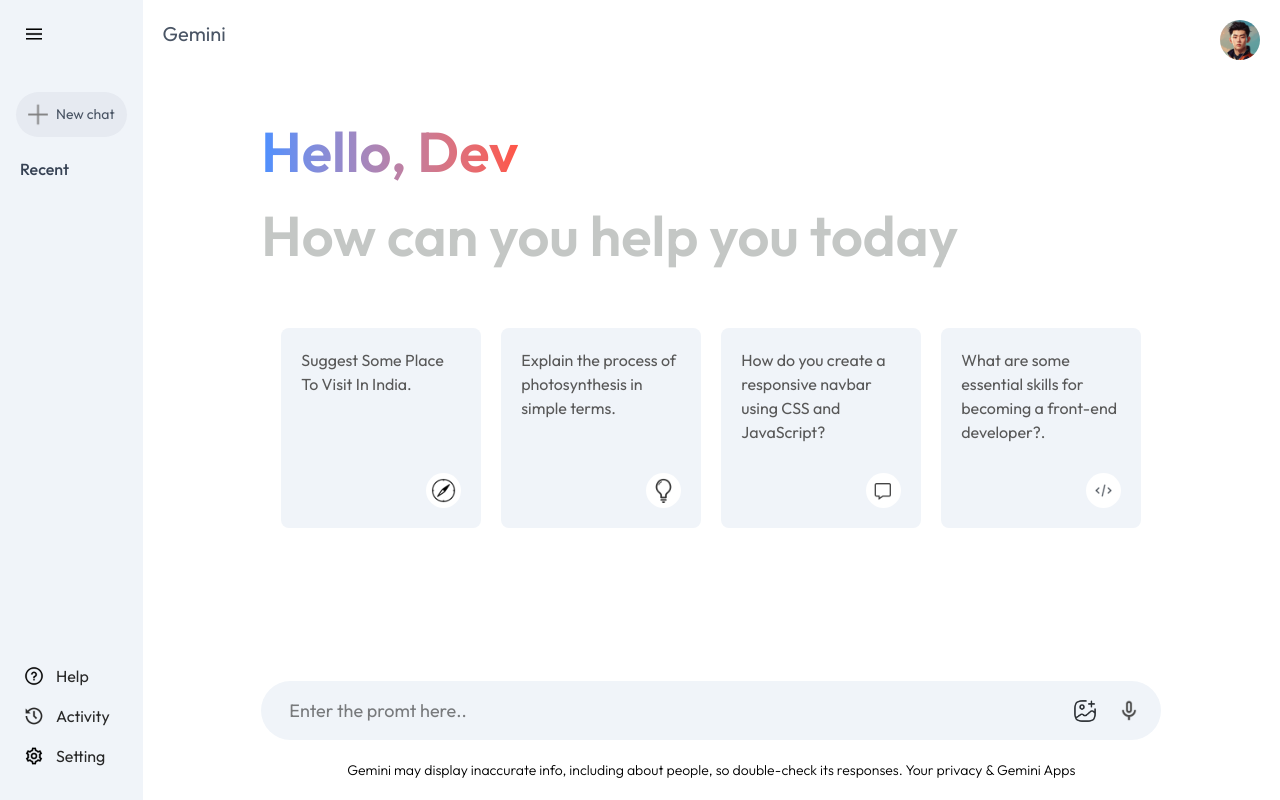
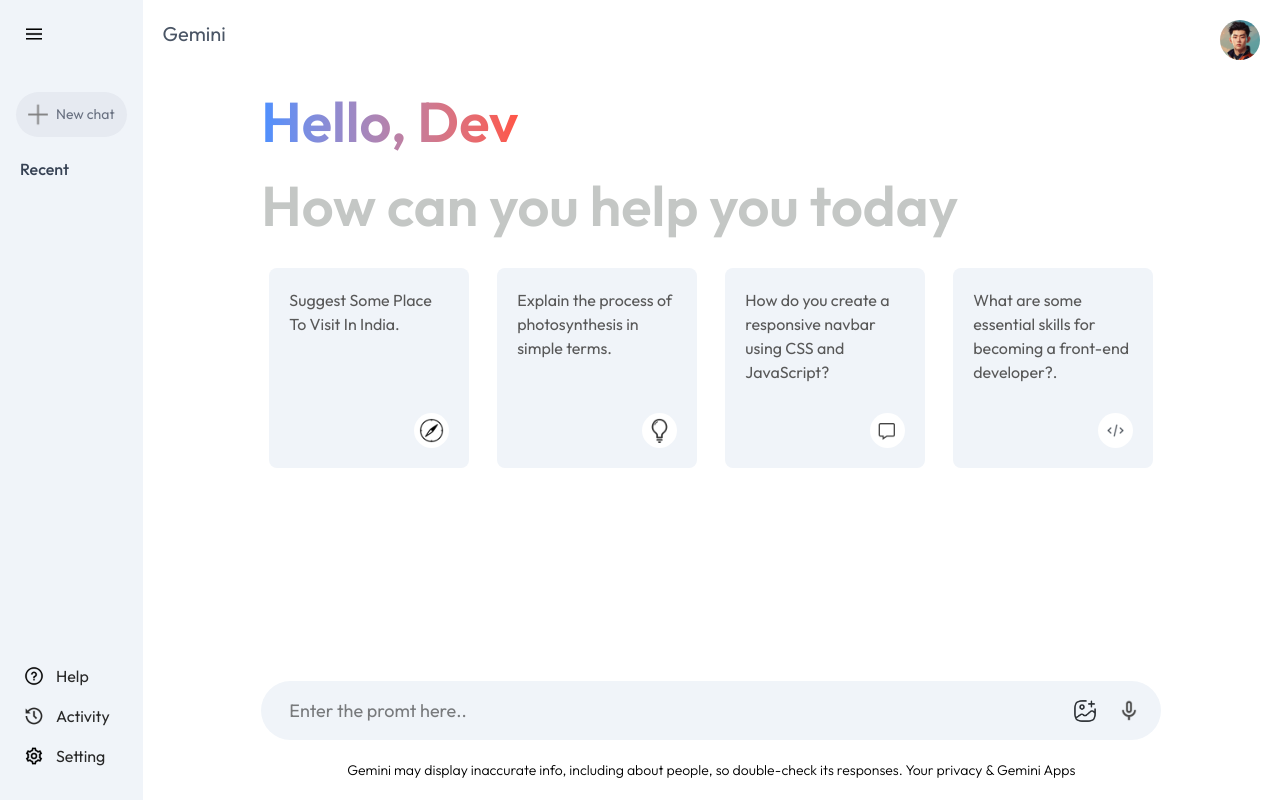
Before and after one commit to manu-sklm/React_Projects, a React (Vite) app in the folder Gemini_Clone/: page / in a window 1280 px wide. Built offline with nearby package versions, Linux system fonts and the light colour scheme.

Commit message:
improved ui

```diff
--- a/Gemini_Clone/package.json
+++ b/Gemini_Clone/package.json
@@ -13,6 +13,7 @@
     "@google/generative-ai": "^0.24.1",
     "@reduxjs/toolkit": "^2.8.2",
     "@tailwindcss/vite": "^4.1.10",
+    "framer-motion": "^12.18.1",
     "react": "^19.1.0",
     "react-dom": "^19.1.0",
     "react-redux": "^9.2.0",
--- a/Gemini_Clone/src/components/Main.jsx
+++ b/Gemini_Clone/src/components/Main.jsx
@@ -3,6 +3,7 @@
 import { setInput } from '../features/chat/chatSlice'
 import {useSelector,useDispatch} from "react-redux"
 import { sendPrompt } from "../features/chat/chatSlice";
+// import { motion, AnimatePresence } from 'framer-motion';
 const Main = () => {
 
 
@@ -10,6 +11,7 @@
     const {input,resultData,showResults,loading} =useSelector((state)=>state.chat);
     const dispatch=useDispatch();
     const [inputLocal,setInputLocal]= useState("");
+
 
 
    const handleCardClick=(promptText)=>{
@@ -39,8 +41,38 @@
       handleSend();
    }
 
+
+// useEffect(() => {
+//   if (!resultData) return;
+
+//   const lines = extractLines(resultData);
+//    console.log("resultData : ",resultData);
+//   console.log("lines :",lines);
+
+//   let index = 0;
+
+//   setDisplayedLines([]); // reset before animating
+
+//   const interval = setInterval(() => {
+//     if (index < lines.length) {
+//       console.log("index :"+ index +"value "+lines[index])
+//       setDisplayedLines((prev) => [...prev, lines[index]]);
+//       console.log("index",index,": ",displayedLines);
+//       index++;
+//     } else {
+//       clearInterval(interval);
+//     }
+//   }, 50);
+
+//   return () => clearInterval(interval);
+// }, [resultData]);
+
+
+
   return (
-    <div className=' flex-1 min-h-screen  white  relative pb-[25vh]'>
+    <div className=' flex-1 h-screen  white  relative '>
+
+    {/* NavBar */}
         <div className='flex justify-between align-center mt-5 px-5'>
                 <p className='text-xl text-gray-600'>Gemini</p>
                 <img src={assets.user_icon} alt="user" className='size-[40px] rounded-full' />
@@ -54,7 +86,7 @@
            {!showResults ?
 
             (<>
-            <div className='my-[50px] font-semibold text-[#c4c7c5] text-[56px]'>
+            <div className='my-[20px] font-semibold text-[#c4c7c5] text-[56px]'>
                <p className=' '>
                   <span className='bg-gradient-to-r from-[#4b90ff] to-[#ff5546] bg-clip-text text-transparent'>
                     Hello, Dev
@@ -64,7 +96,7 @@
 
             </div>
 
-               <div className='flex flex-wrap gap-5 justify-center '>
+               <div className='flex flex-wrap gap-7 justify-center '>
                   <div className="p-5 h-[200px] max-w-[200px] bg-[#f0f4f9] rounded-lg relative cursor-pointer hover:bg-[#dfe4ea] "   onClick={()=>handleCardClick("Suggest Some Place To Visit In India.")}>
                     <p className='text-[#585858]'>Suggest Some Place To Visit In India.</p>
                     <img src={assets.compass_icon} alt="compass"  className='size-[35px] absolute bottom-5  right-5 rounded-full bg-white  p-[5px]  '/>
@@ -91,7 +123,7 @@
 					<div className="px-[5%] max-h-[70vh] overflow-y-scroll scrollbar-hide">
 						<div className="my-[40px] flex items-center gap-[20px]">
 							<img src={assets.user} alt="" className="w-[40px] rounded-full" />
-							<p>{input}</p>
+							<p className='self-end max-w-[80%] bg-[#e8f0fe] px-4 py-2 rounded-tl-sm rounded-tr-full rounded-br-full rounded-bl-full text-[16px] '>{input}</p>
 						</div>
 
 						<div className="flex items-start gap-[20px]">
@@ -103,8 +135,33 @@
 									<hr className="rounded bg-gradient-to-r from-[#b1d5ee] via-[#c953e98a] to-[#9ed7ff] h-[20px] animate-pulse border-none" />
 								</div>
 							) : (
-								<p className="text-[17px] font-light leading-[1.8]" dangerouslySetInnerHTML={{ __html: resultData }}></p>
-							)}
+                  //  <AnimatePresence>
+                  //        <motion.p
+                  //            key={resultData} // to retrigger animation when text changes
+                  //            initial={{ opacity: 0, y: 10 }}
+                  //            animate={{ opacity: 1, y: 0 }}
+                  //            transition={{ duration: 0.4, ease: 'easeOut' }}
+                  //            className="text-[16px] font-light leading-[1.8]"
+                  //            dangerouslySetInnerHTML={{ __html: resultData }}
+                  //       />
+                  // </AnimatePresence>
+
+                               <p
+                                   className={`transition-all duration-500 ease-in-out opacity-0 translate-y-2 ${
+                                    resultData ? 'opacity-100 translate-y-0' : ''
+                                   } text-[16px] font-light leading-[1.8]`}
+                                   dangerouslySetInnerHTML={{ __html: resultData }}
+
+                              ></p>
+
+
+                              // <p className="text-[16px] font-light leading-[1.8]">
+                              //      {displayedLines.map((line, idx) => (
+                              //     <span key={idx} dangerouslySetInnerHTML={{ __html: line + "<br/>" }} />
+                              //     ))}
+                              // </p>
+
+                 )}
 						</div>
 
 					</div>
@@ -113,7 +170,7 @@
 
 
 
-           <div className=' absolute bottom-0 w-full  mx-auto max-w-[900px]  ' >
+           <div className={`absolute bottom-0 w-full  mx-auto max-w-[900px] ${showResults? 'shadow-[0_-50px_10px_-6px_rgba(255,255,255,0.6)]'  :''} `}  >
              <div
                 className='flex items-center justify-between bg-[#f0f4f9] px-5 py-2 rounded-full'
                 >
--- a/Gemini_Clone/src/components/Sidebar.jsx
+++ b/Gemini_Clone/src/components/Sidebar.jsx
@@ -18,13 +18,13 @@
 
   return (
 
-    <div className='inline-flex flex-col justify-between min-h-screen  bg-[#f0f4f9] px-4 py-2'>
+    <div className='inline-flex flex-col justify-between max-h-screen  bg-[#f0f4f9] px-4 py-2'>
         <div className='mt-4'>
 
 
              <img src={assets.menu_icon} alt="menu" onClick={()=>{ setExteded(pre=>!pre)}} className='size-[20px] ml-2'/>
 
-             <div className='inline-flex mt-12  items-center gap-2 py-2 px-3 bg-[#e6eaf1] rounded-full text-sm text-gray-600 cursor-pointer '
+             <div className='inline-flex mt-12  items-center gap-2 py-2 px-3 bg-[#e6eaf1] rounded-full text-sm text-gray-500 cursor-pointer '
              onClick={()=>dispatch(newChat())}
              >
                 <img src={assets.plus_icon} alt="plus icon"  className='w-[20px]'/>
```
Also changed, not shown: 2 other files (tests, documents, lock files or other folders).
